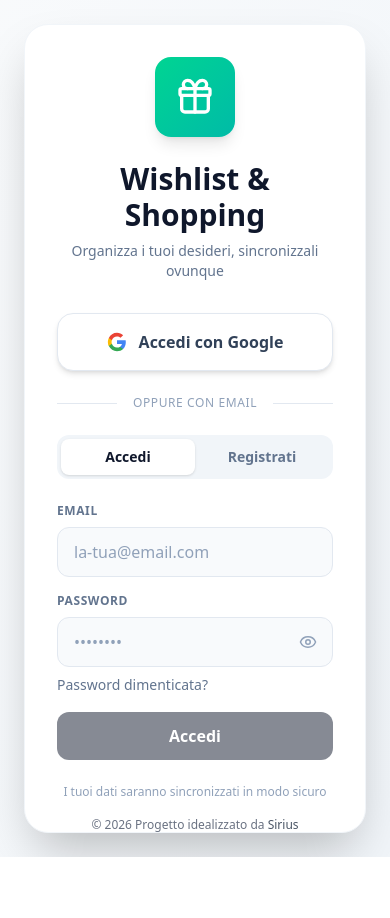
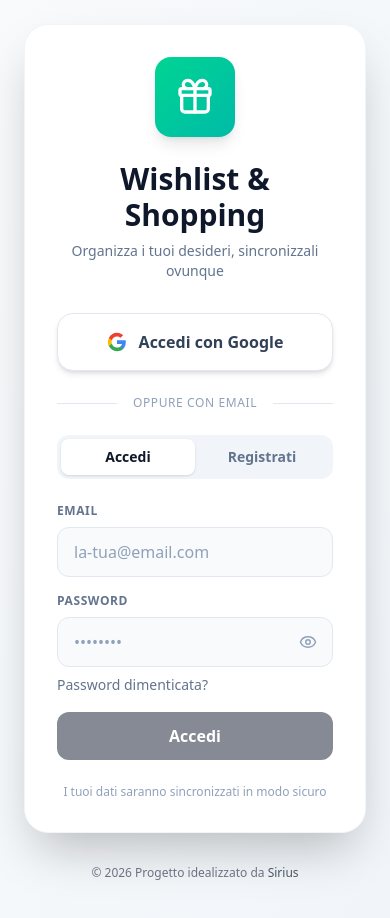
Before and after one commit to TheRealSirius/Laterbase, a React (Vite) app: page / in a window 390 px wide. Shown: the top 918 px of the page. Before the commit the page ends 857 px from the top, so only its background shows below. Built offline with nearby package versions, Linux system fonts and the light colour scheme.

Commit message:
Sistemazione mobile

```diff
--- a/src/components/LandingPage.jsx
+++ b/src/components/LandingPage.jsx
@@ -83,8 +83,8 @@ const LandingPage = ({ isDarkMode }) => {
     // Forgot Password View
     if (isForgotPassword) {
         return (
-            <div className={'min-h-screen flex items-center justify-center p-6 ' + (isDarkMode ? 'bg-zinc-950' : 'bg-gradient-to-br from-slate-50 to-slate-100')}>
-                <div className={'w-full max-w-md rounded-3xl p-8 shadow-2xl border ' + (isDarkMode ? 'bg-zinc-900 border-zinc-800' : 'bg-white border-slate-100')}>
+            <div className={'min-h-screen flex flex-col items-center justify-center p-6 pb-20 ' + (isDarkMode ? 'bg-zinc-950' : 'bg-gradient-to-br from-slate-50 to-slate-100')}>
+                <div className={'w-full max-w-md rounded-3xl p-8 shadow-2xl border my-auto ' + (isDarkMode ? 'bg-zinc-900 border-zinc-800' : 'bg-white border-slate-100')}>
 
                     <button
                         onClick={() => { setIsForgotPassword(false); setError(''); setMessage(''); }}
@@ -144,7 +144,7 @@ const LandingPage = ({ isDarkMode }) => {
                 </div>
 
                 {/* Footer */}
-                <footer className={'absolute bottom-0 left-0 right-0 text-center py-6 text-xs ' + (isDarkMode ? 'text-zinc-600' : 'text-gray-500')}>
+                <footer className={'w-full text-center pt-8 pb-4 text-xs ' + (isDarkMode ? 'text-zinc-600' : 'text-gray-500')}>
                     © 2026 Progetto idealizzato da{' '}
                     <a
                         href="https://t.me/PortfolioSirius"
@@ -160,8 +160,8 @@ const LandingPage = ({ isDarkMode }) => {
     }
 
     return (
-        <div className={'min-h-screen flex flex-col items-center justify-center p-6 relative ' + (isDarkMode ? 'bg-zinc-950' : 'bg-gradient-to-br from-slate-50 to-slate-100')}>
-            <div className={'w-full max-w-md rounded-3xl p-8 shadow-2xl border ' + (isDarkMode ? 'bg-zinc-900 border-zinc-800' : 'bg-white border-slate-100')}>
+        <div className={'min-h-screen flex flex-col items-center justify-center p-6 pb-20 relative ' + (isDarkMode ? 'bg-zinc-950' : 'bg-gradient-to-br from-slate-50 to-slate-100')}>
+            <div className={'w-full max-w-md rounded-3xl p-8 shadow-2xl border my-auto ' + (isDarkMode ? 'bg-zinc-900 border-zinc-800' : 'bg-white border-slate-100')}>
 
                 {/* Header */}
                 <div className="text-center mb-8">
@@ -369,7 +369,7 @@ const LandingPage = ({ isDarkMode }) => {
             )}
 
             {/* Footer */}
-            <footer className={'absolute bottom-0 left-0 right-0 text-center py-6 text-xs ' + (isDarkMode ? 'text-zinc-600' : 'text-gray-500')}>
+            <footer className={'w-full text-center pt-8 pb-10 text-xs ' + (isDarkMode ? 'text-zinc-600' : 'text-gray-500')}>
                 © 2026 Progetto idealizzato da{' '}
                 <a
                     href="https://t.me/PortfolioSirius"
```
